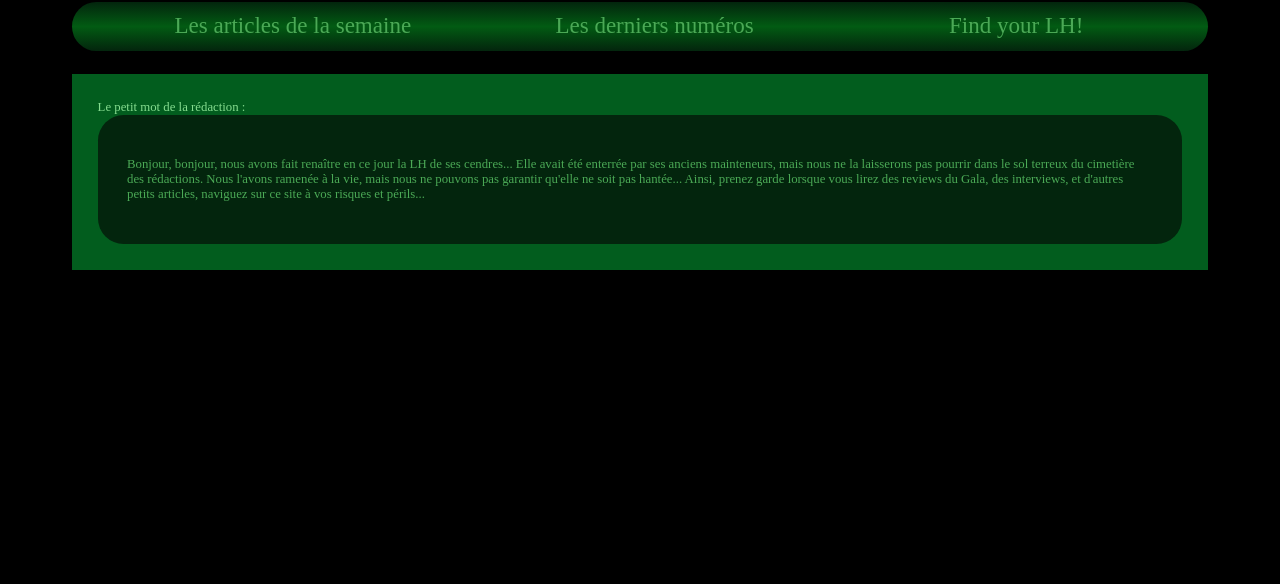
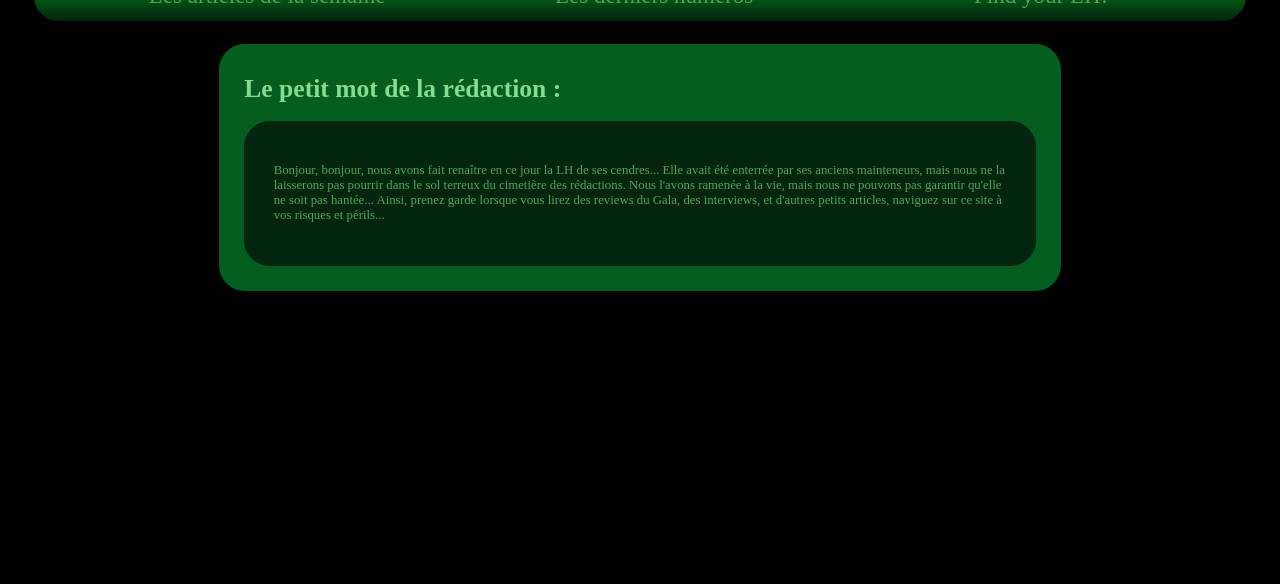
Before and after one commit to lh-telecom/lh-telecom.github.io, a Flask app: template templates/LH1/articles/home.html in a window 1280 px wide. Shown: the part 216-800 px from the top of the page. Run offline with Flask 3, Linux system fonts and the light colour scheme; the template is opened without the code that fills it, so the values that code supplies are empty.

Commit message:
Modification de la structure de l'acceuil

```diff
--- a/static/styles/LH1/accueil.css
+++ b/static/styles/LH1/accueil.css
@@ -1,13 +1,13 @@
 body {
   background-color: black;
   color: white;
-  padding: 5vw;
+  /* padding: 5vw; */
 }
 
 .haut_de_page {
   display: grid;
   grid-template-columns: 20% 80%;
-  padding: 20 px;
+  padding: 20px;
   height: 10%;
 }
 
@@ -103,6 +103,7 @@ nav > ul li:hover .sous {
   padding: 2vw;
   color: rgb(133, 220, 143);
   font-size: 1vw;
+  border-radius: 2vw;
 }
 
 .mot_de_la_redaction {
@@ -115,3 +116,18 @@ nav > ul li:hover .sous {
 .mot_de_la_redaction p {
   color: rgb(75, 169, 86);
 }
+
+.grille_page {
+  grid-template-areas: "left body right";
+  grid-template-columns: 1fr 4fr 1fr;
+  display: grid;
+}
+
+.grille_body {
+  grid-area: body;
+}
+
+.large_element_hors_grille {
+  padding-left: 2vw;
+  padding-right: 2vw;
+}
--- a/templates/LH1/articles/home.html
+++ b/templates/LH1/articles/home.html
@@ -12,12 +12,15 @@
   </head>
 
   <body>
-    <div class="haut_de_page">
+    <div class="grille_page">
+      <div class="haut_de_page grille_body">
         <a href="accueil.html" id="logo">
           <img src="../../../static/Logo_LH_Necro.png" />
         </a>
         <div id="text_accueil_LH">La LH XXX</div>
       </div>
+    </div>
+    <div class="large_element_hors_grille">
       <nav>
         <ul>
           <li classe="menu">
@@ -33,18 +36,21 @@
           <li><a href="club.html"> Find your LH! </a></li>
         </ul>
       </nav>
-    <div class="corps_de_page">
-      Le petit mot de la rédaction :
+    </div>
+    <div class="grille_page">
+      <div class="corps_de_page grille_body" style="padding-top: 1vw">
+        <h1>Le petit mot de la rédaction :</h1>
         <div class="mot_de_la_redaction">
           <p>
             Bonjour, bonjour, nous avons fait renaître en ce jour la LH de ses
             cendres... Elle avait été enterrée par ses anciens mainteneurs, mais
-          nous ne la laisserons pas pourrir dans le sol terreux du cimetière des
-          rédactions. Nous l'avons ramenée à la vie, mais nous ne pouvons pas
-          garantir qu'elle ne soit pas hantée... Ainsi, prenez garde lorsque
-          vous lirez des reviews du Gala, des interviews, et d'autres petits
-          articles, naviguez sur ce site à vos risques et périls...
+            nous ne la laisserons pas pourrir dans le sol terreux du cimetière
+            des rédactions. Nous l'avons ramenée à la vie, mais nous ne pouvons
+            pas garantir qu'elle ne soit pas hantée... Ainsi, prenez garde
+            lorsque vous lirez des reviews du Gala, des interviews, et d'autres
+            petits articles, naviguez sur ce site à vos risques et périls...
           </p>
+        </div>
       </div>
     </div>
   </body>
```
Also changed, not shown: generator.html (added). Lines whose indentation alone changed are shown as unchanged.
